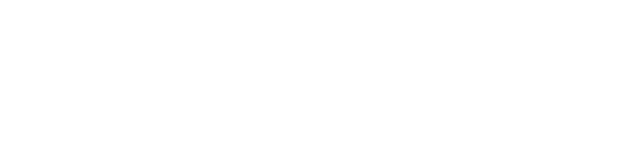
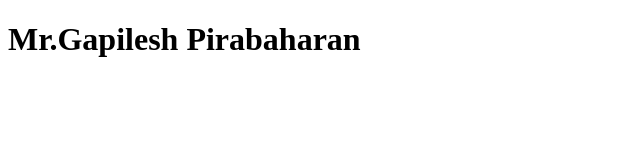
Before and after one commit to Gapilesh/Tribute_Page_FCC, a plain HTML site: page index.html in a window 1280 px wide. Shown: the whole page, without its empty margins (0-640 px from the left). Drawn offline with Linux system fonts and the light colour scheme.

Commit message:
Update index.html

```diff
--- a/index.html
+++ b/index.html
@@ -4,7 +4,7 @@
   </head>
   <body>
     <main id="main">
-
+        <h1 id="title">Mr.Gapilesh Pirabaharan<h1>
     </main>
   </body>
 </html>
```
